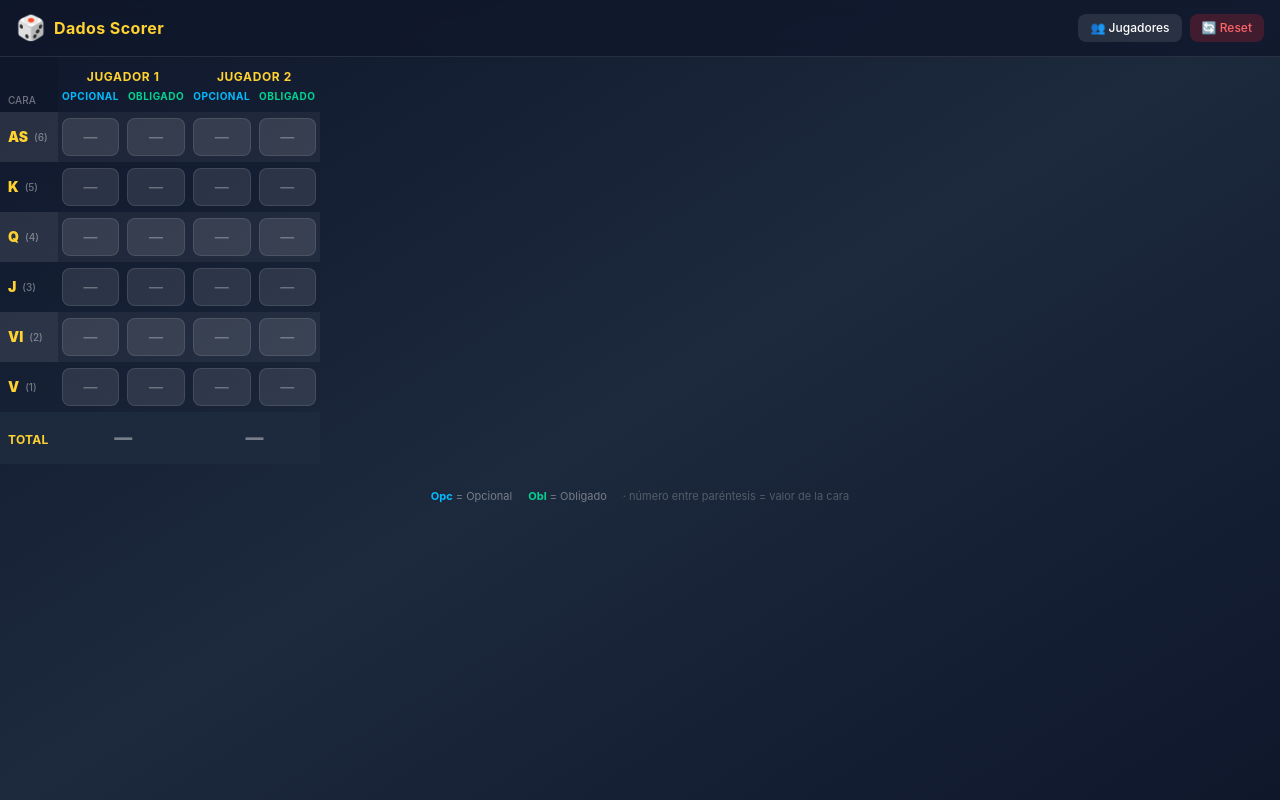
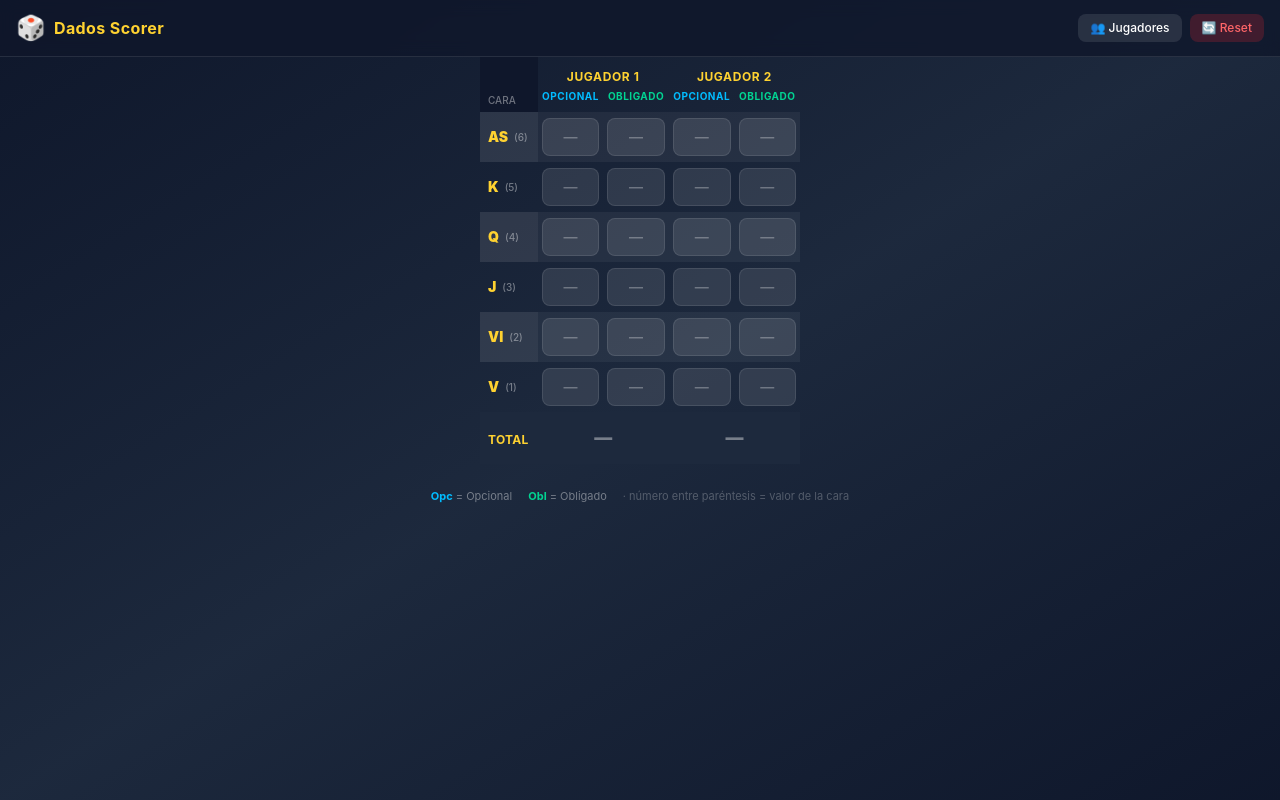
Before and after one commit to josico-dev/dados-scorer, a React (Vite) app: page / in a window 1280 px wide. Built offline with nearby package versions, Linux system fonts and the light colour scheme.

Commit message:
feat: smart dice cells (shows calculated score, edits raw count) + centered layout

```diff
--- a/src/App.jsx
+++ b/src/App.jsx
@@ -30,21 +30,29 @@ function emptyScores(players) {
 
 function playerTotal(scores, pi) {
   return ROWS.reduce((acc, r) => {
-    const l = parseFloat(scores[pi]?.[r.id]?.L) || 0
-    const o = parseFloat(scores[pi]?.[r.id]?.O) || 0
-    return acc + l + o
+    const opc = parseFloat(scores[pi]?.[r.id]?.Opc) || 0
+    const obl = parseFloat(scores[pi]?.[r.id]?.Obl) || 0
+    return acc + (opc + obl) * r.value
   }, 0)
 }
 
 // ─── Sub-components ────────────────────────────────────────────────────────
 
-function ScoreCell({ value, onChange }) {
+function ScoreCell({ value, faceValue, onChange }) {
+  const [focused, setFocused] = useState(false)
+
+  const numDice = parseFloat(value)
+  const calculated = !isNaN(numDice) && value !== '' ? numDice * faceValue : ''
+
   return (
+    <div className="relative w-full">
       <input
         type="number"
         inputMode="numeric"
-      value={value}
+        value={focused ? value : ''}
         onChange={e => onChange(e.target.value)}
+        onFocus={() => setFocused(true)}
+        onBlur={() => setFocused(false)}
         className="
           w-full text-center text-sm font-semibold
           bg-white/10 text-white placeholder-white/30
@@ -54,8 +62,16 @@ function ScoreCell({ value, onChange }) {
           transition-all duration-150
           [appearance:textfield] [&::-webkit-inner-spin-button]:appearance-none
         "
-      placeholder="—"
+        placeholder={focused ? 'dados' : '—'}
       />
+      {/* Display calculated value when not focused */}
+      {!focused && calculated !== '' && (
+        <div className="absolute inset-0 flex items-center justify-center pointer-events-none">
+          <span className="text-sm font-bold text-white">{calculated}</span>
+          <span className="text-[9px] text-white/35 ml-0.5 mt-0.5">({value}×{faceValue})</span>
+        </div>
+      )}
+    </div>
   )
 }
 
@@ -187,8 +203,8 @@ export default function App() {
       </header>
 
       {/* Scrollable table area */}
-      <div className="overflow-x-auto pb-6">
-        <table className="min-w-full border-separate border-spacing-0" style={{ minWidth: `${Math.max(320, 80 + numPlayers * 120)}px` }}>
+      <div className="overflow-x-auto pb-6 flex justify-center">
+        <table className="border-separate border-spacing-0 mx-auto" style={{ minWidth: `${Math.max(320, 80 + numPlayers * 120)}px`, width: `${Math.max(320, 80 + numPlayers * 120)}px` }}>
           <thead>
             {/* Player name row */}
             <tr>
@@ -235,6 +251,7 @@ export default function App() {
                     <td key={`${pi}-${sub}`} className="px-1 py-1.5">
                       <ScoreCell
                         value={scores[pi]?.[row.id]?.[sub] ?? ''}
+                        faceValue={row.value}
                         onChange={val => updateScore(pi, row.id, sub, val)}
                       />
                     </td>
```
Lines whose indentation alone changed are shown as unchanged.
